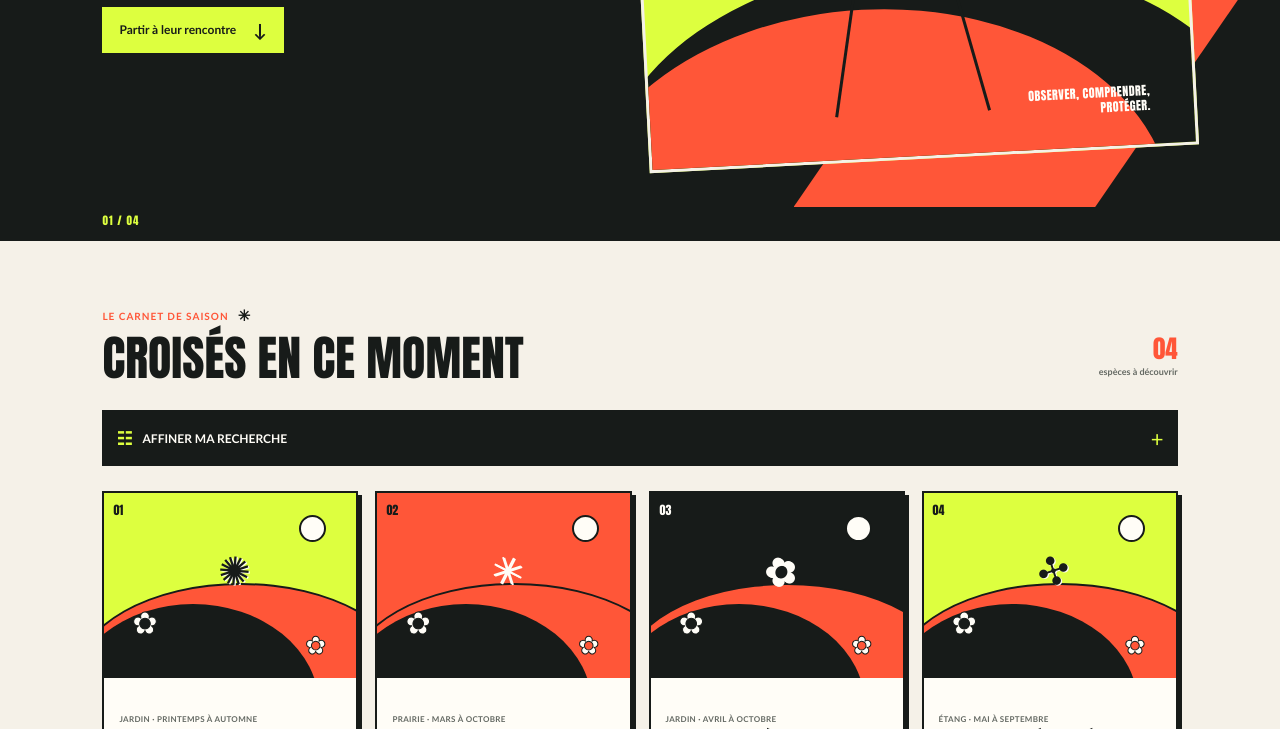
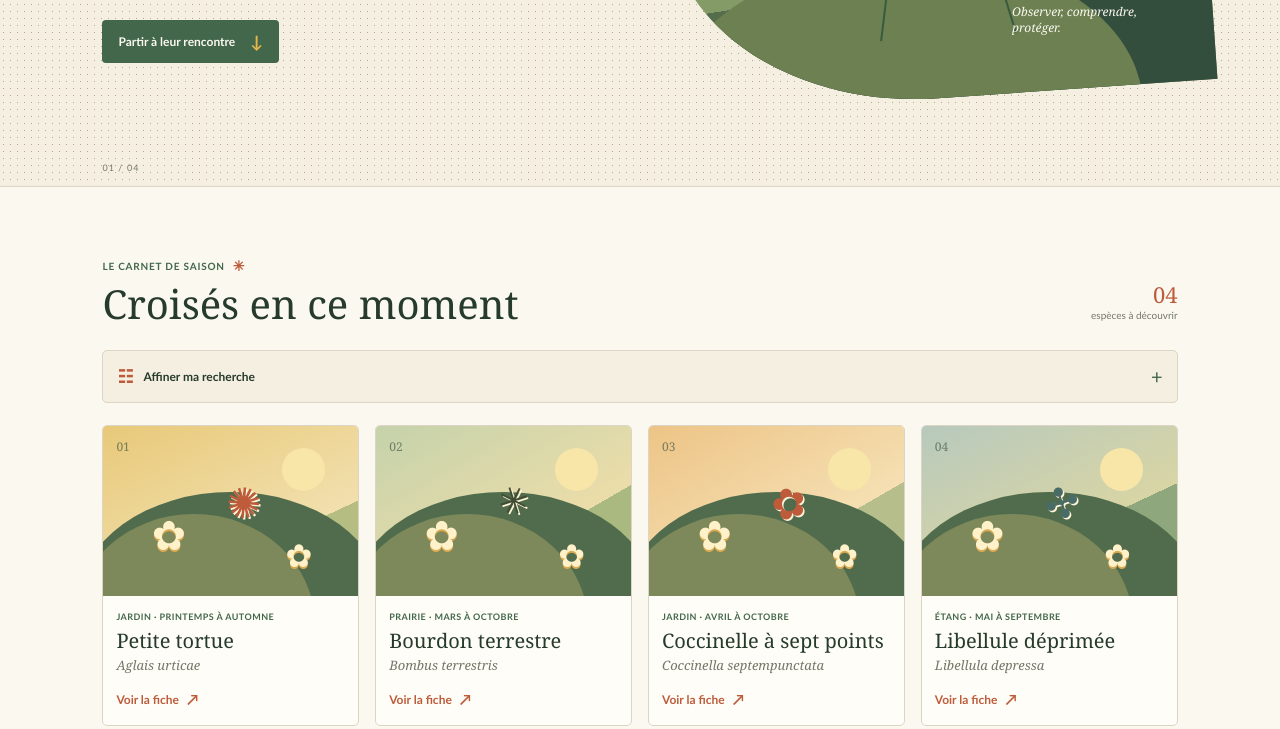
Before and after one commit to LilM291/m291-lilian, a plain HTML site: page application/Design/maquettes/accueil.html in a window 1280 px wide. Shown: the part 510-1239 px from the top of the page. Drawn offline with Linux system fonts and the light colour scheme.

Commit message:
finalisation du rendu design.

```diff
--- a/application/Design/maquettes/accueil.html
+++ b/application/Design/maquettes/accueil.html
@@ -5,7 +5,7 @@
 	<meta name="viewport" content="width=device-width, initial-scale=1">
 	<meta name="theme-color" content="#f5efe2">
 	<title>Petites vies — Insectes de Suisse</title>
-	<link rel="stylesheet" href="css/audacieux.css">
+	<link rel="stylesheet" href="css/chaleureux.css">
 </head>
 <body>
 	<header class="site-header">
--- a/application/Design/maquettes/voirplus.html
+++ b/application/Design/maquettes/voirplus.html
@@ -6,7 +6,7 @@
 	<meta name="theme-color" content="#f5efe2">
 	<meta name="description" content="Découvrez les habitudes et le cycle de vie des insectes de Suisse.">
 	<title>Petite tortue — Petites vies</title>
-	<link rel="stylesheet" href="css/audacieux.css">
+	<link rel="stylesheet" href="css/chaleureux.css">
 </head>
 <body>
 	<header class="site-header">
```
Also changed, not shown: 1 other file.
